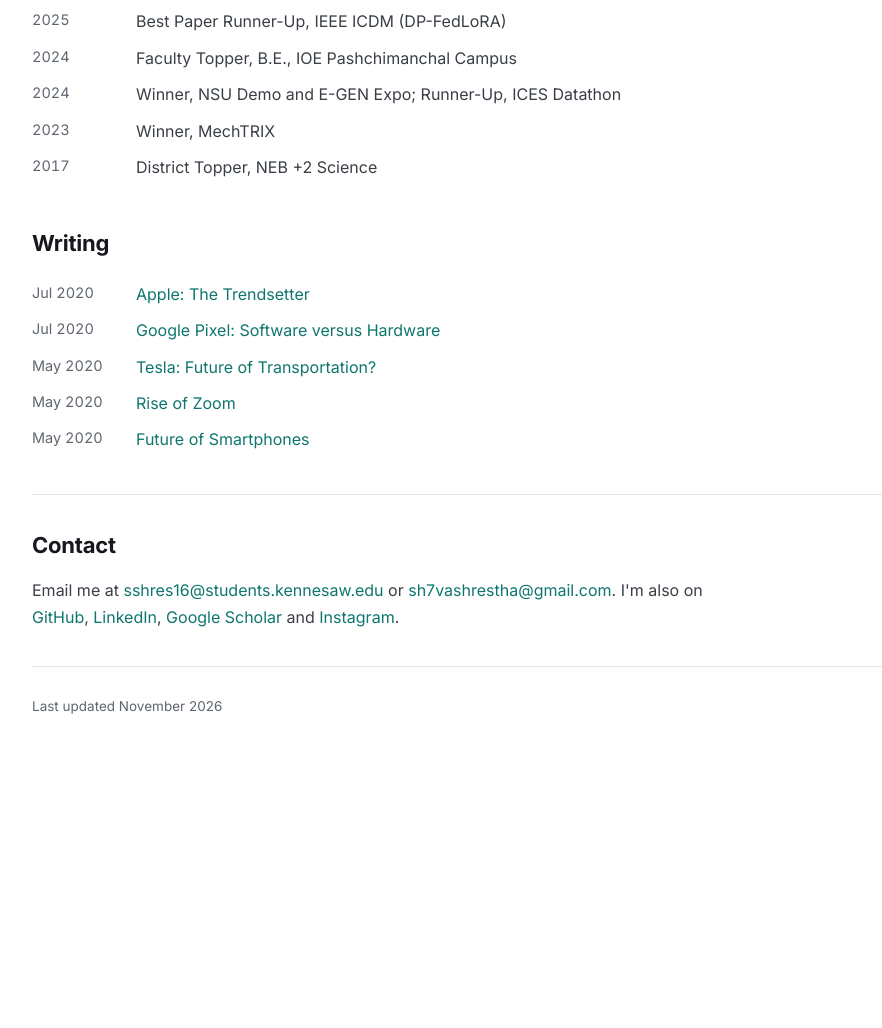
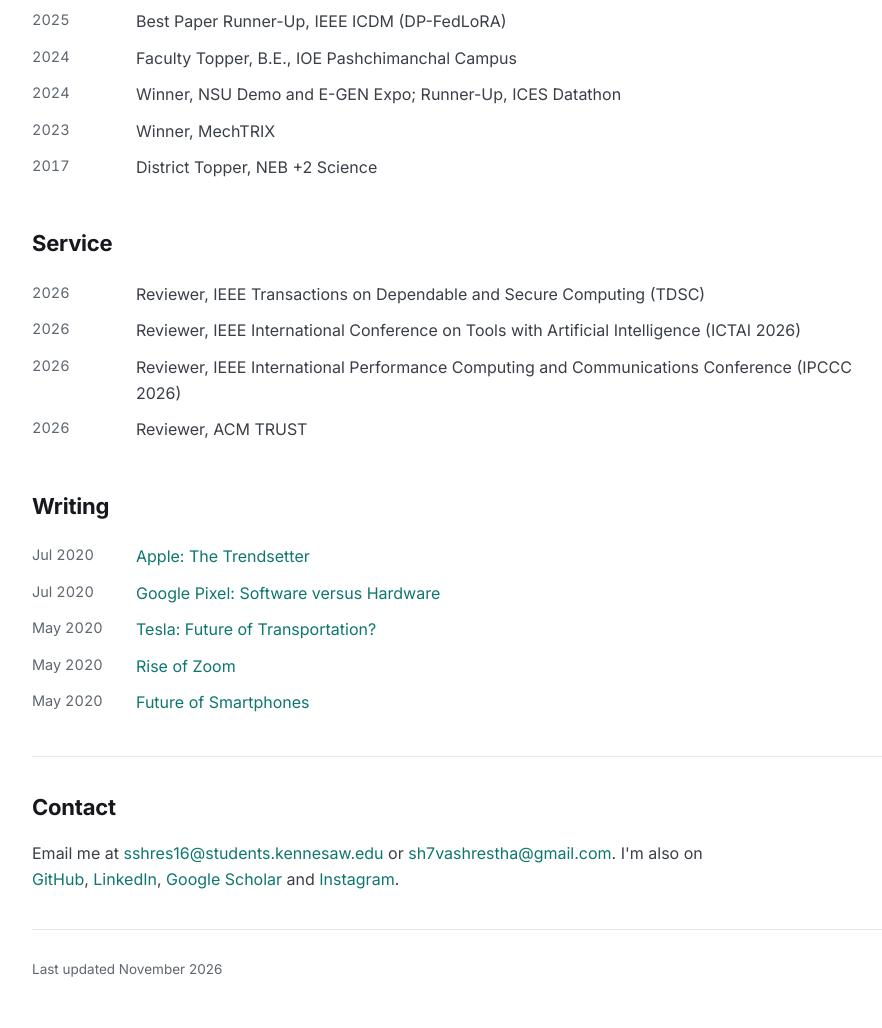
Before and after one commit to sh7vashrestha/portfolio2.0, a plain HTML site: page index.html in a window 1280 px wide. Shown: the part 5763-6791 px from the top of the page, without its empty margins (178-1060 px from the left). Before the commit the page ends 6529 px from the top, so only its background shows below. Drawn offline with Linux system fonts and the light colour scheme.

Commit message:
Add reviewer service for TDSC, ICTAI, IPCCC and ACM TRUST
Co-Authored-By: Devin AI <158243242+devin-ai-integration[bot]@users.noreply.github.com>

```diff
--- a/index.html
+++ b/index.html
@@ -302,6 +302,14 @@
       <li><span class="date">2017</span><span>District Topper, NEB +2 Science</span></li>
     </ul>
 
+    <h2 class="h2-follow">Service</h2>
+    <ul class="news">
+      <li><span class="date">2026</span><span>Reviewer, IEEE Transactions on Dependable and Secure Computing (TDSC)</span></li>
+      <li><span class="date">2026</span><span>Reviewer, IEEE International Conference on Tools with Artificial Intelligence (ICTAI 2026)</span></li>
+      <li><span class="date">2026</span><span>Reviewer, IEEE International Performance Computing and Communications Conference (IPCCC 2026)</span></li>
+      <li><span class="date">2026</span><span>Reviewer, ACM TRUST</span></li>
+    </ul>
+
     <h2 class="h2-follow">Writing</h2>
     <ul class="news">
       <li><span class="date">Jul 2020</span><a href="https://forefronttechno.wordpress.com/2020/07/02/apple-the-trend-setter/" target="_blank" rel="noopener">Apple: The Trendsetter</a></li>
```
Also changed, not shown: 2 other files.
